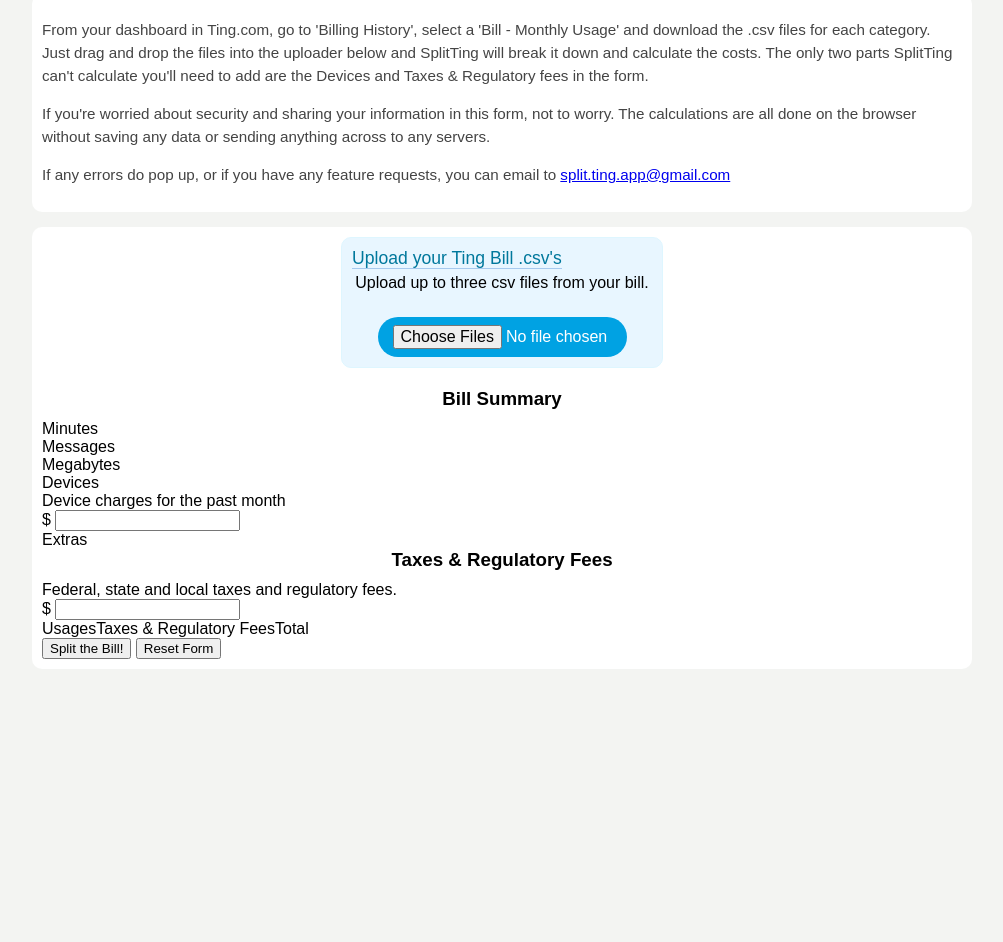
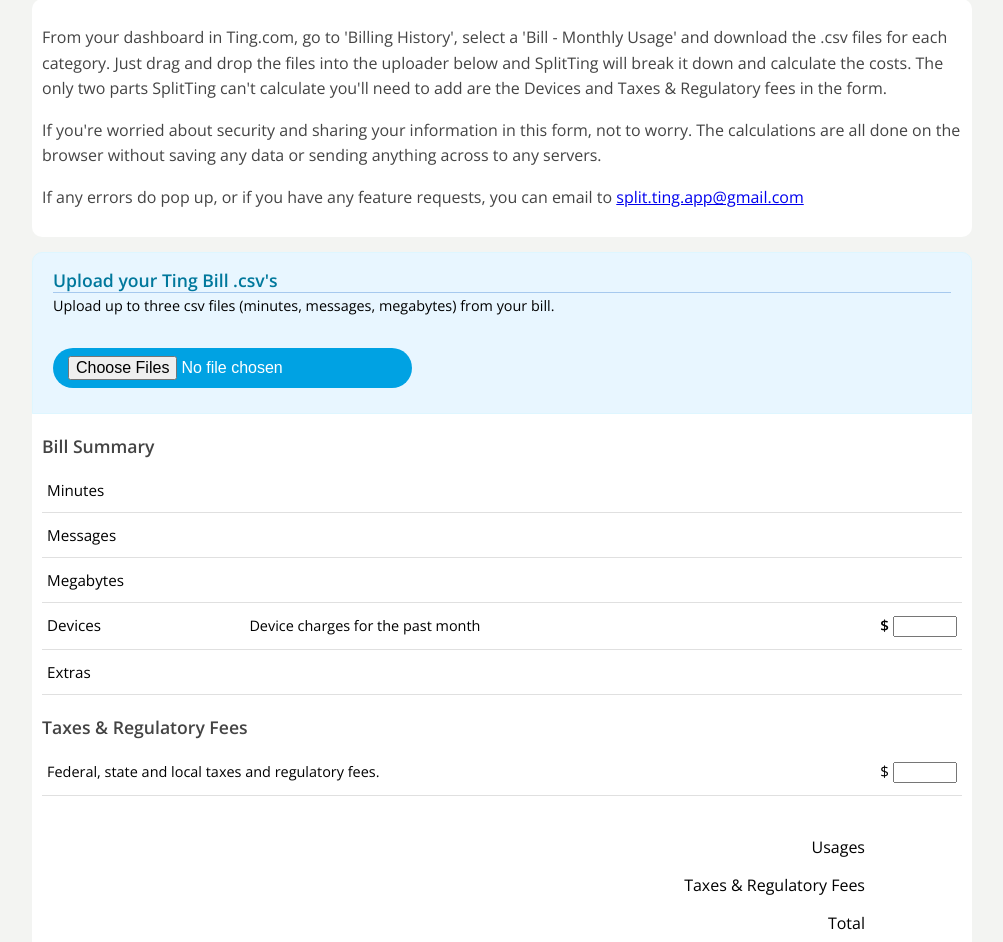
Before and after one commit to itsacoyote/split-ting, a website: page src/index.pug in a window 1280 px wide. Shown: the part 147-1089 px from the top of the page, without its empty margins (138-1141 px from the left). Before the commit the page ends 866 px from the top, so only its background shows below. Drawn offline with nearby package versions, Linux system fonts and the light colour scheme; files that its build step writes are made by us from their sources.

Commit message:
Styling for form and table layout

```diff
--- a/src/index.pug
+++ b/src/index.pug
@@ -5,6 +5,7 @@
         meta(name="viewport", content="width=device-width, initial-scale=1.0")
         meta(http-equiv="X-UA-Compatible", content="ie=edge")
         title SplitTing App
+        link(rel="stylesheet", href="https://fonts.googleapis.com/css?family=Open+Sans:300,400,600")
         link(rel="stylesheet" href="styles/main.css")
     body
         header
@@ -14,12 +15,12 @@
             p From your dashboard in Ting.com, go to 'Billing History', select a 'Bill - Monthly Usage' and download the .csv files for each category. Just drag and drop the files into the uploader below and SplitTing will break it down and calculate the costs. The only two parts SplitTing can't calculate you'll need to add are the Devices and Taxes &amp; Regulatory fees in the form.
             p If you're worried about security and sharing your information in this form, not to worry. The calculations are all done on the browser without saving any data or sending anything across to any servers.
             p If any errors do pop up, or if you have any feature requests, you can email to #[a(href="mailto:split.ting.app@gmail.com") split.ting.app@gmail.com]
-        section
-            .input-box
-                label(for="bill-files" class="form-uploader-header") Upload your Ting Bill .csv's
-                .upload-description Upload up to three csv files from your bill.
-                input(type="file" id="bill-files" name="files[]" multiple)
-
+        section.input-box
+            label(for="bill-files" class="form-uploader-header") Upload your Ting Bill .csv's
+            .upload-label
+                .upload-description Upload up to three csv files (minutes, messages, megabytes) from your bill.
+            input(type="file" id="bill-files" name="files[]" multiple)
+        section.summary-section
             h3 Bill Summary
             .bill-table.bill-summary
                 .bill-row
@@ -82,7 +83,7 @@
 
         section.bill-split.hidden
             h2 Your Bill Splits Out To:
-            table#bill-split-table
+            table.bill-split-table
                 thead
                     tr
                         th Phone
--- a/src/less/_form.less
+++ b/src/less/_form.less
@@ -1,37 +1,43 @@
 .input-box {
     border: 1px solid #DEF6FF;
-    width: 35%;
     margin: 0 auto;
-    margin-bottom: 20px;
-    padding: 15px 20px;
+    margin-bottom: 0;
+    padding: 25px 20px;
     background-color: #E8F6FF;
-    padding: 10px;
     -moz-border-radius: 10px;
     -webkit-border-radius: 10px;
     -ms-border-radius: 10px;
     border-radius: 10px;
+    border-bottom-left-radius: 0;
+    border-bottom-right-radius: 0;
+    z-index: 2;
     overflow: auto;
 
+    .upload-label {
+        display: inline-block;
+        width: 60%;
+        text-align: left;
+    }
+
     label {
-        text-align: left;
+        display: block;
         font-size: 1.1em;
-        margin-top: 30px;
+        font-weight: bold;
         color: #00789c;
+        margin-top: -10px;
         border-bottom: 1px solid #A6C9EE;
-        text-align: center;
     }
 
     .upload-description {
         margin-bottom: 10px;
         line-height: 1.8em;
-        font-size: 1.0em;
-        text-align: center;
+        font-size: 0.9em;
     }
 
     #bill-files {
-        display: block;
+        display: inline-block;
         margin: 0 auto;
-        width: 83%;
+        width: 40%;
         -moz-border-radius: 20px;
         -webkit-border-radius: 20px;
         -ms-border-radius: 20px;
--- a/src/less/_layout.less
+++ b/src/less/_layout.less
@@ -1,6 +1,6 @@
 body {
     background-color: #F3F4F2;
-    font-family: 'Arial','Helvetica',sans-serif;
+    font-family: 'Open Sans', 'Arial','Helvetica',sans-serif;
     margin-bottom: 50px;
   }
   *, *:before, *:after {
@@ -10,10 +10,11 @@
     margin-bottom: 10px;
     margin-top: 0;
     text-align: center;
+    color: @tingBlue;
   }
   p {
-    font-size: 0.95em;
-    line-height: 1.5em;
+    font-size: 1.0em;
+    line-height: 1.6em;
     color: #444;
   }
 
@@ -29,7 +30,7 @@
     }
 
     h2 {
-      color: #00A2e3;
+      color: @tingBlue;
       margin-top: 10px;
     }
   }
@@ -54,3 +55,38 @@
     display: table;
   }
 }
+
+.ting-button {
+  float: right;
+  -moz-border-radius: 20px;
+  -webkit-border-radius: 20px;
+  -ms-border-radius: 20px;
+  border-radius: 20px;
+  padding: 8px 15px;
+  background: @tingBlue;
+  color: #FFF;
+  font-weight: normal;
+  font-size: 16px;
+  font-family: 'ProximaNovaRegular','Arial',sans-serif;
+  text-transform: none;
+  border: 0;
+  cursor: pointer;
+  line-height: 1;
+}
+
+.ting-button:hover, .ting-button:focus {
+  background: #303030;
+}
+
+.ting-button.secondary {
+  margin-right: 30px;
+  float: right;
+  background: transparent;
+  color: @tingBlue;
+}
+
+.ting-button.secondary:hover, .ting-button.secondary:focus {
+  background-color: #e6e6e6;
+  color: @tingBlue;
+  text-decoration: underline;
+}
--- a/src/less/_splitTable.less
+++ b/src/less/_splitTable.less
@@ -0,0 +1,28 @@
+.bill-split-table {
+    margin: 0 auto;
+    border-collapse: collapse;
+    width: 85%;
+
+    td, th {
+        border: 1px solid #aabdc8;
+        padding: 8px 5px;
+    }
+
+    th {
+        width: 200px;
+        text-align: left;
+        color: #05598a;
+    }
+
+    tr {
+        padding: 5px;
+    }
+
+    td {
+        text-align: right;
+
+        &:first-child {
+            text-align: left;
+        }
+    }
+}
--- a/src/less/_summaryTable.less
+++ b/src/less/_summaryTable.less
@@ -0,0 +1,80 @@
+.summary-section {
+    border-top-left-radius: 0;
+    border-top-right-radius: 0;
+    margin-top: 0;
+    padding-top: 20px;
+    padding-bottom: 20px;
+
+    h3 {
+        text-align: left;
+        color: #444;
+        font-size: 1.1em;
+    }
+}
+
+.bill-table {
+    display: table;
+    width: 100%;
+    border-collapse: collapse;
+    font-size: 0.95em;
+    margin-top: 10px;
+    margin-bottom: 20px;
+
+    input[type="text"] {
+        width: 50%;
+        text-align: right;
+    }
+}
+
+.bill-row {
+    display: table-row;
+    width: 100%;
+    border-bottom: 1px solid #E0E0E0;
+
+    &.extras-row {
+        span {
+            display: block;
+            clear: both;
+            padding: 8px 0;
+        }
+    }
+
+    & > div {
+        display: table-cell;
+        padding: 12px 5px;
+    }
+
+    .label {
+        width: 12%;
+    }
+
+    .type {
+        width: 10%;
+    }
+
+    .total {
+        width: 15%;
+        text-align: right;
+
+        span {
+            font-weight: bold;
+        }
+    }
+
+    .description {
+        font-size: 0.95em;
+    }
+}
+
+.total-bill {
+    .total-labels  {
+        width: 90%;
+    }
+    strong, span {
+        display: block;
+        clear: both;
+        text-align: right;
+        font-size: 16px;
+        padding: 8px 0;
+    }
+}
--- a/src/less/main.less
+++ b/src/less/main.less
@@ -1,3 +1,5 @@
+@tingBlue: #00A2e3;
+
 @import "_layout.less";
 @import "_form.less";
 @import "_summaryTable.less";
```
